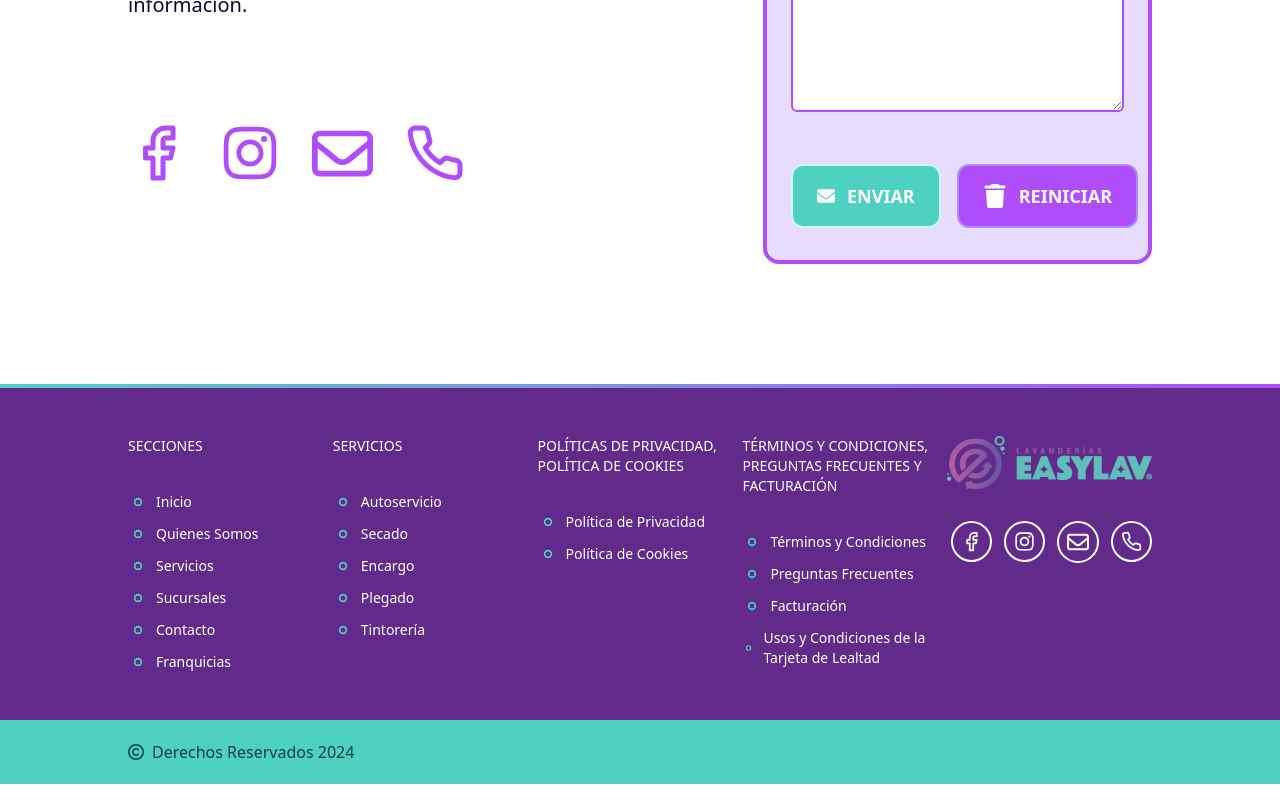
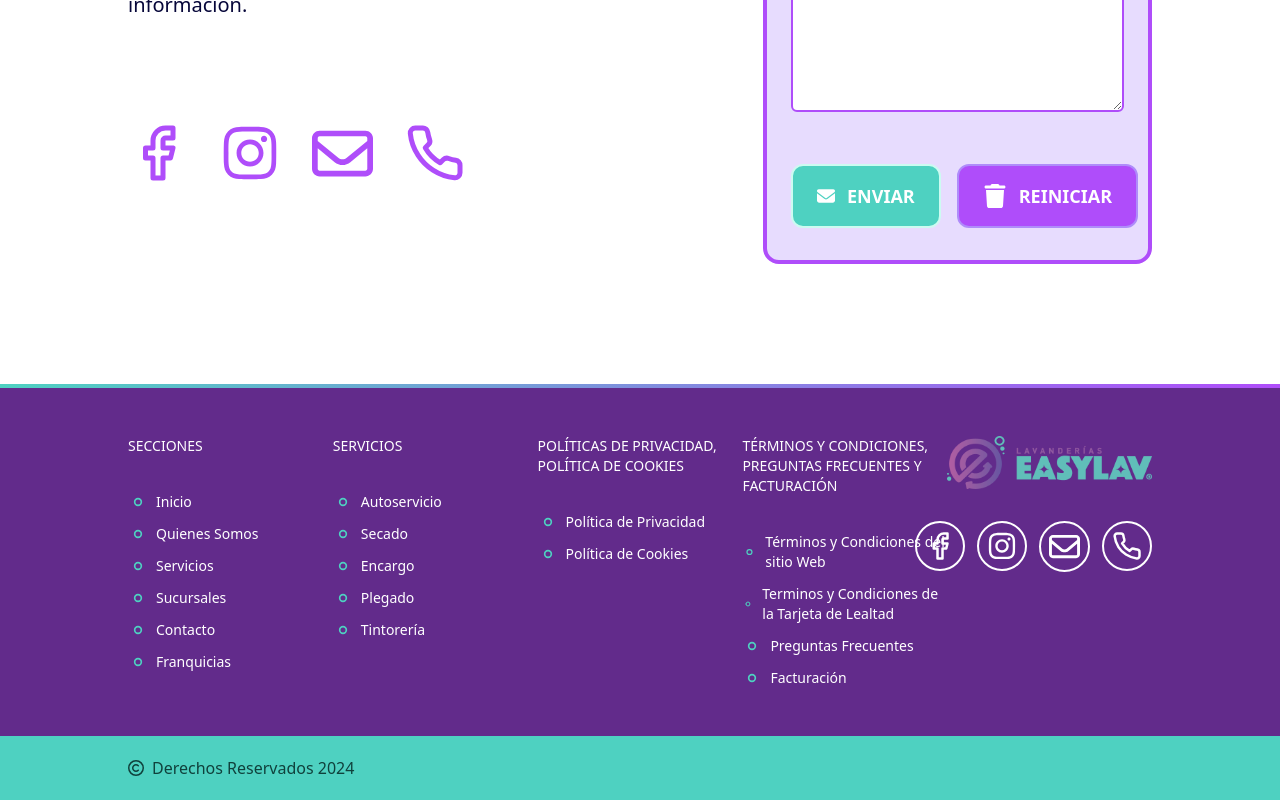
Before and after one commit to dspwebstudiomx/easylav-react, a React (Vite) app: page /contacto in a window 1280 px wide. Shown: the part 816-1616 px from the top of the page. Built offline with nearby package versions, Linux system fonts and the light colour scheme.

Commit message:
refactor: actualiza el tamaño de los iconos en el componente FooterLogoWithSocial y mejora las descripciones en linksTerminos

```diff
--- a/src/components/templates/footer/FooterLogoWithSocial.jsx
+++ b/src/components/templates/footer/FooterLogoWithSocial.jsx
@@ -18,7 +18,7 @@ export default function FooterLogoWithSocial() {
       <SocialLinks
         position={'justify-center md:justify-end'}
         color={'text-light'}
-        size={21}
+        size={30}
         circleBorder={'border-2 rounded-[100px] border-light p-2'}
         gap={'gap-3'}
         hover={'hover:text-primary hover:border-primary'}
--- a/src/data/Navlinks.js
+++ b/src/data/Navlinks.js
@@ -123,14 +123,22 @@ const linksPoliticas = [
 const linksTerminos = [
   {
     id: 1,
-    name: 'Términos y Condiciones',
+    name: 'Términos y Condiciones del sitio Web',
     href: '/terminos-condiciones',
     linkId: 'terminos-condiciones',
-    title: 'Visitar la sección de Términos y Condiciones',
-    alt: 'Términos y Condiciones',
+    title: 'Visitar la sección de Términos y Condiciones del sitio Web',
+    alt: 'Términos y Condiciones del sitio Web',
   },
   {
     id: 2,
+    name: 'Terminos y Condiciones de la Tarjeta de Lealtad',
+    href: '/usos-y-condiciones',
+    linkId: 'usos-y-condiciones',
+    title: 'Visitar la sección de Terminos y Condiciones de la Tarjeta de Lealtad',
+    alt: 'Terminos y Condiciones de la Tarjeta de Lealtad',
+  },
+  {
+    id: 3,
     name: 'Preguntas Frecuentes',
     href: '/preguntas-frecuentes',
     linkId: 'preguntas-frecuentes',
@@ -138,20 +146,12 @@ const linksTerminos = [
     alt: 'Preguntas Frecuentes',
   },
   {
-    id: 3,
+    id: 4,
     name: 'Facturación',
     href: '/facturacion',
     linkId: 'facturacion',
     title: 'Visitar la sección de Facturación',
     alt: 'Facturación',
   },
-  {
-    id: 3,
-    name: 'Usos y Condiciones de la Tarjeta de Lealtad',
-    href: '/usos-y-condiciones',
-    linkId: 'usos-y-condiciones',
-    title: 'Visitar la sección de Usos y Condiciones de la Tarjeta de Lealtad',
-    alt: 'Usos y Condiciones de la Tarjeta de Lealtad',
-  },
 ];
 export { linksPoliticas, linksServicios, linksTerminos, navLinksPages, navLinksSections };
```
